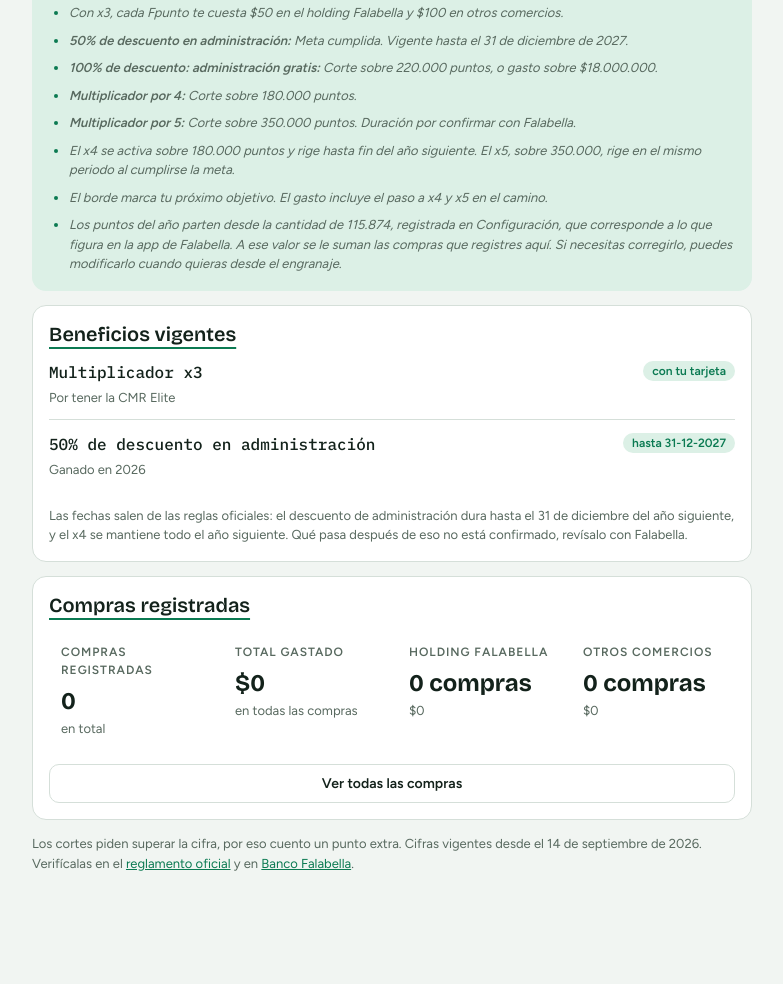
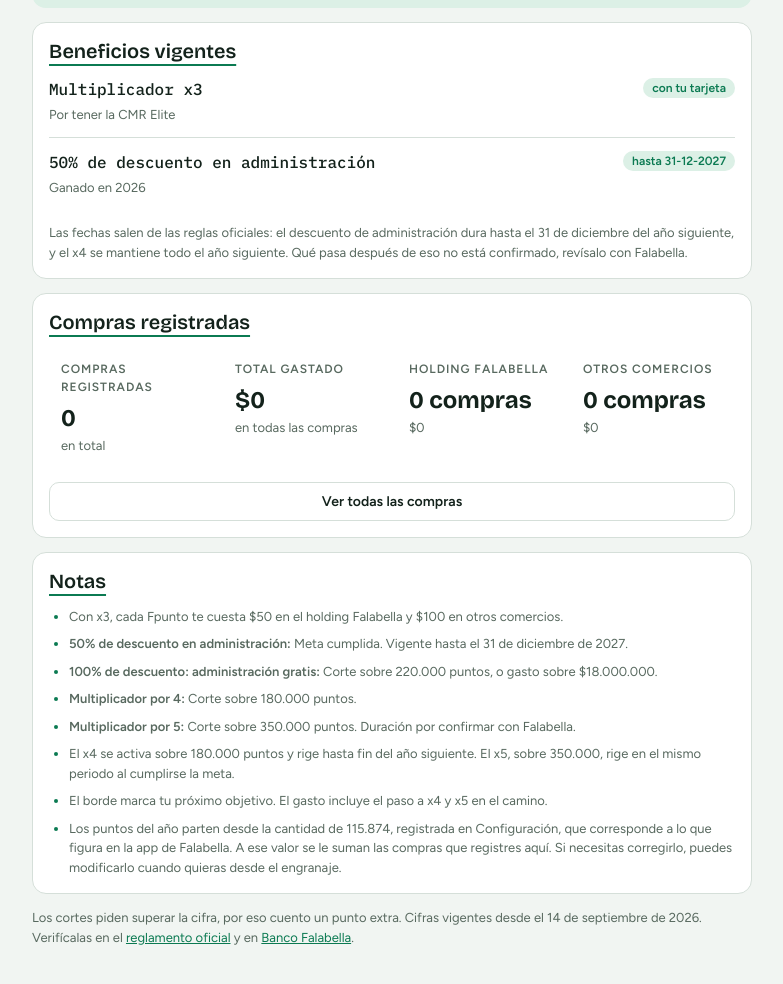
Before and after one commit to danferpizarrocl/calculadora-fpuntos, a plain HTML site: page index.html in a window 1280 px wide. Shown: the part 1012-1996 px from the top of the page, without its empty margins (248-1031 px from the left). Before the commit the page ends 1933 px from the top, so only its background shows below. Drawn offline with nearby package versions, Linux system fonts and the light colour scheme.

Commit message:
Notas en viñetas al final de la página; el globo del ícono de compras cuenta solo las nuevas sin revisar
Co-Authored-By: Claude Sonnet 5.5 <noreply@anthropic.com>
Claude-Session: https://claude.ai/code/session_01G1Y8uhdA9ddAfYQEYtGALz

```diff
--- a/index.html
+++ b/index.html
@@ -154,7 +154,7 @@ select:focus-visible{outline:2px solid var(--accent);outline-offset:2px}
 .wpill{display:block;background:var(--surface);border-radius:12px;padding:6px 10px;font:600 12px/1.45 var(--f-body);color:var(--accent)}
 .hc>.pbox,.hc>.hpart{flex:none}
 .hpart{display:grid;gap:4px;order:0;min-width:0;grid-template-columns:minmax(0,1fr)}
-#blk-ben h2,#blk-compras h2{text-decoration:underline;text-decoration-color:var(--accent);text-decoration-thickness:2px;text-underline-offset:6px}
+#blk-ben h2,#blk-compras h2,#blk-notas h2{text-decoration:underline;text-decoration-color:var(--accent);text-decoration-thickness:2px;text-underline-offset:6px}
 .n.pts{container-type:inline-size}
 .gbox{display:grid;gap:4px;background:var(--accent-soft);border-radius:10px;padding:8px;min-width:0}
 .n .gbox .calc{font:600 13px/1.5 var(--f-body);letter-spacing:normal;text-transform:none;font-style:normal;color:var(--accent)}
@@ -365,16 +365,6 @@ details{display:grid;gap:12px}
     </div>
         </div>
         <div class="ladder" id="ladder"></div>
-        <ul class="bul">
-          <li class="note" id="ladderNote"></li>
-          <li class="note" id="gn-a50"></li>
-          <li class="note" id="gn-a100"></li>
-          <li class="note" id="gn-x4"></li>
-          <li class="note" id="gn-x5"></li>
-          <li class="note" id="xInfoNote"></li>
-          <li class="note" id="hitsNote"></li>
-          <li class="note" id="startNote"></li>
-        </ul>
       </div>
     </section>
 
@@ -396,6 +386,20 @@ details{display:grid;gap:12px}
     <summary>Años cerrados</summary>
     <ul class="hitos" id="hist"></ul>
   </details>
+
+  <section class="card" id="blk-notas" aria-label="Notas">
+    <h2>Notas</h2>
+    <ul class="bul">
+      <li class="note" id="ladderNote"></li>
+      <li class="note" id="gn-a50"></li>
+      <li class="note" id="gn-a100"></li>
+      <li class="note" id="gn-x4"></li>
+      <li class="note" id="gn-x5"></li>
+      <li class="note" id="xInfoNote"></li>
+      <li class="note" id="hitsNote"></li>
+      <li class="note" id="startNote"></li>
+    </ul>
+  </section>
 
   <p class="foot">Los cortes piden superar la cifra, por eso cuento un punto extra. Cifras vigentes desde el 14 de septiembre de 2026. Verifícalas en el <a href="https://www.fpuntos.cl/reglamento-fpuntos-vigente" target="_blank" rel="noopener">reglamento oficial</a> y en <a href="https://www.bancofalabella.cl/fpuntos" target="_blank" rel="noopener">Banco Falabella</a>.</p>
 </main>
@@ -450,6 +454,7 @@ details{display:grid;gap:12px}
   if(!S.vence||typeof S.vence!=='object')S.vence={mes:1,anio:null};
   delete S.sampleAcc;delete S.sampleMonto;delete S.tab;
   S.monto=null;
+  if(!S.seen)S.seen=Date.now();
   /* Sincronización entre dispositivos: la capacidad db de Claude guarda una copia privada del estado en tu cuenta (data/users/<id>/fpuntos).
      S._t = momento del último cambio real; gana la copia con _t más nuevo. Si db no está disponible, todo sigue en este dispositivo. */
   var selMode=false,sel={},cfil='t';
@@ -816,7 +821,11 @@ details{display:grid;gap:12px}
       b.textContent=(k==='t'?'Todas':k==='g'?'Holding Falabella':'Otros comercios')+' ('+n+')';
       b.setAttribute('aria-pressed',String(k===cfil));
     });
-    $('listCount').textContent=S.compras.length>99?'99+':S.compras.length;$('listCount').hidden=!S.compras.length;
+    /* El globo del ícono cuenta las compras nuevas que aún no has revisado en la lista */
+    var nuevas=S.compras.filter(function(c){return c.id>(S.seen||0);}).length;
+    $('listCount').textContent=nuevas>99?'99+':nuevas;$('listCount').hidden=!nuevas;
+    var lt=nuevas?'Compras registradas ('+nuevas+(nuevas===1?' nueva)':' nuevas)'):'Compras registradas';
+    $('listBtn').setAttribute('aria-label',lt);$('listBtn').title=lt;
     save();
   }
 
@@ -954,6 +963,7 @@ details{display:grid;gap:12px}
   function openList(){
     $('cvT').textContent=(document.querySelector('[data-tx="t-compras"]')||{}).textContent||'Compras registradas';
     $('cview').hidden=false;document.body.classList.add('noscroll');$('cview').scrollTop=0;
+    S.seen=Date.now();render();
     try{history.pushState({cv:1},'');cvPushed=true;}catch(e){cvPushed=false;}
     $('cvBack').focus();
   }
```
